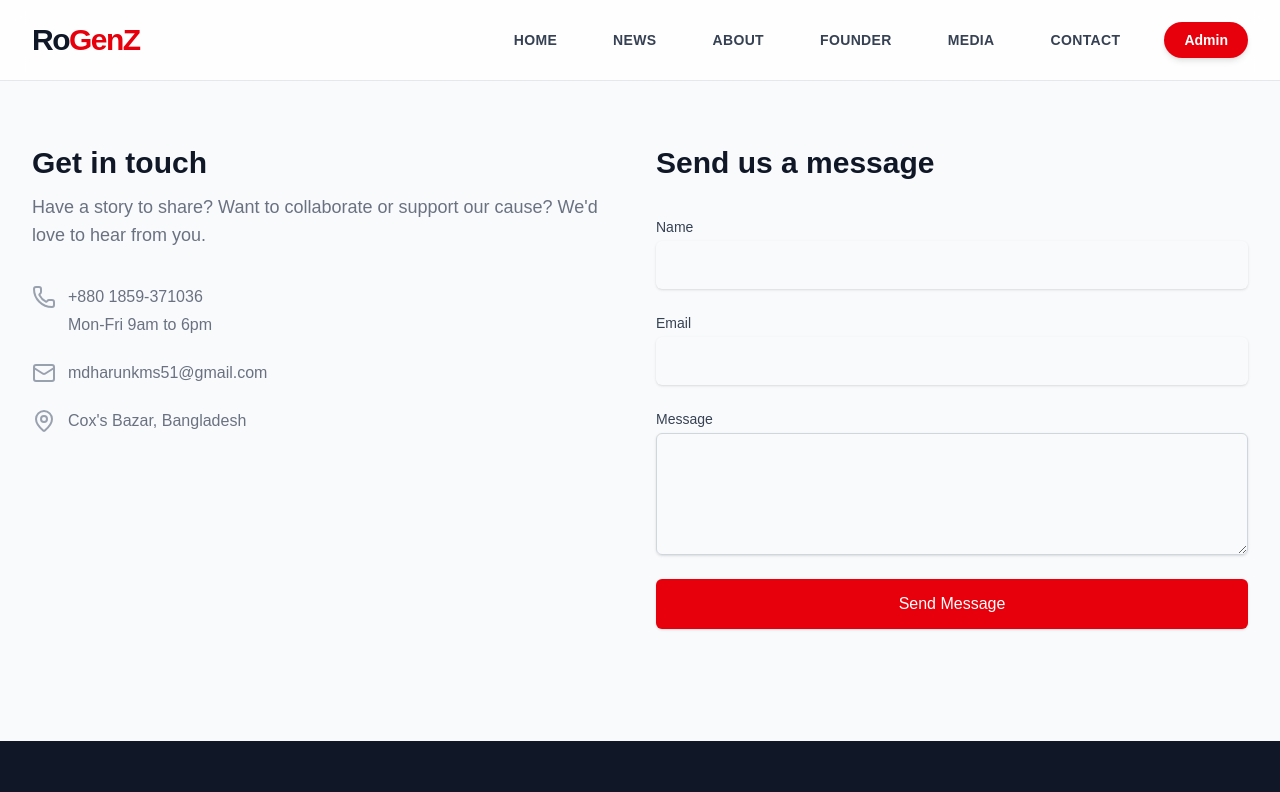
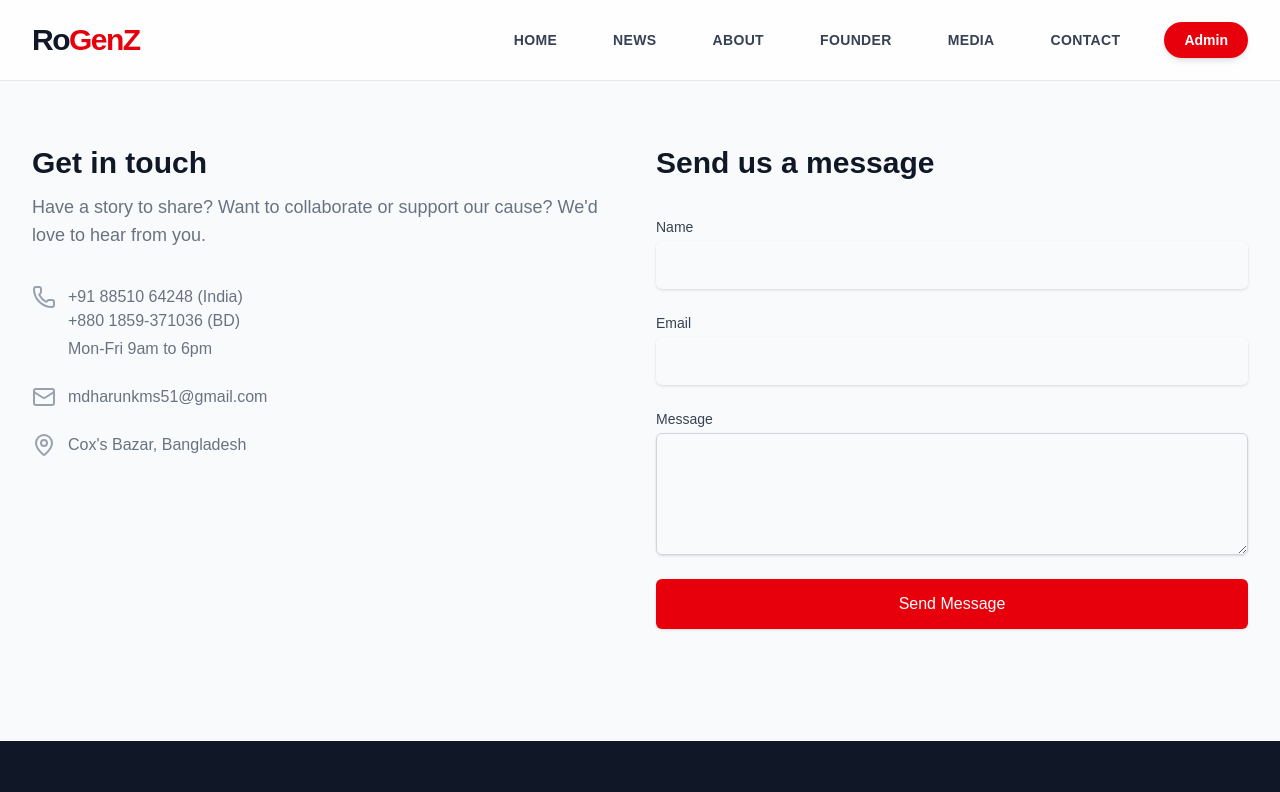
Before and after one commit to Tayyabhusayn/rogenz-media, a Next.js app: page /contact in a window 1280 px wide. Shown: the top 792 px of the page. Built offline with nearby package versions, Linux system fonts and the light colour scheme.

Commit message:
update: add indian contact number to website

```diff
--- a/app/contact/page.tsx
+++ b/app/contact/page.tsx
@@ -28,7 +28,8 @@ export default function Contact() {
                   <Phone className="h-6 w-6 text-gray-400" aria-hidden="true" />
                 </div>
                 <div className="ml-3 text-base text-gray-500">
-                  <p>+880 1859-371036</p>
+                  <p>+91 88510 64248 (India)</p>
+                  <p>+880 1859-371036 (BD)</p>
                   <p className="mt-1">Mon-Fri 9am to 6pm</p>
                 </div>
               </div>
```
